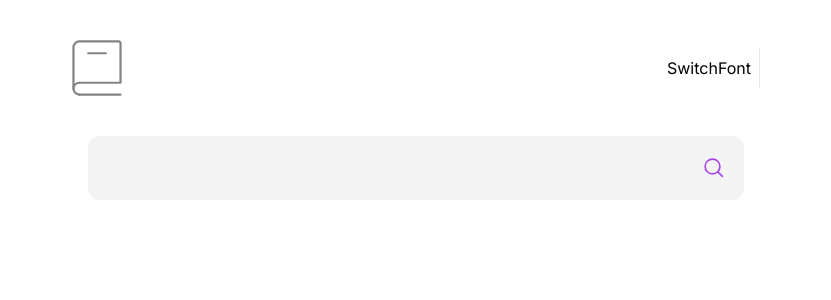
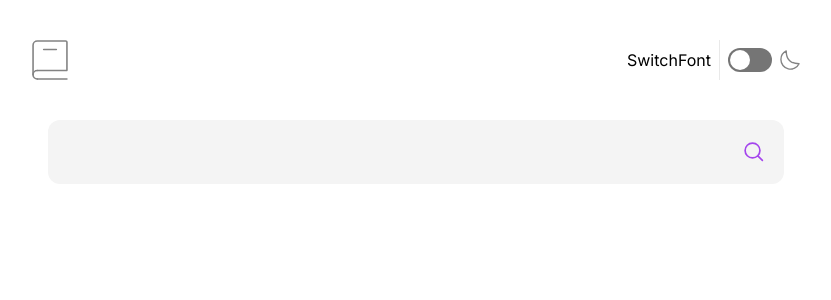
Before and after one commit to alexisdlr/dictionary-web, a Next.js app: page / in a window 1280 px wide. Shown: the top 300 px of the page, without its empty margins (224-1055 px from the left). Built offline with nearby package versions, Linux system fonts and the light colour scheme.

Commit message:
added darkmode store with zustand

```diff
--- a/app/layout.tsx
+++ b/app/layout.tsx
@@ -1,6 +1,8 @@
 import type { Metadata } from "next";
 import { Inter } from "next/font/google";
+import ThemeProvider from "@/components/provider/theme-provider";
 import "./globals.css";
+import Header from "@/components/header";
 
 const inter = Inter({ subsets: ["latin"] });
 
@@ -15,8 +17,10 @@ export default function RootLayout({
   children: React.ReactNode;
 }>) {
   return (
-    <html lang="en">
-      <body className={inter.className}>{children}</body>
+    <html lang="en" className="dark:bg-absolute-dark bg-white">
+      <body className={inter.className}>
+        <ThemeProvider>{children}</ThemeProvider>
+      </body>
     </html>
   );
 }
--- a/app/page.tsx
+++ b/app/page.tsx
@@ -3,11 +3,14 @@ import SearchInput from "@/components/search-input";
 
 export default function Home() {
   return (
-    <main className="flex max-w-3xl min-h-screen flex-col items-center justify-start p-10 mx-auto dark:bg-absolute-dark">
-      <Header />
-      <div className="w-full my-10 px-4">
-        <SearchInput />
+    <div className="flex w-full min-h-screen flex-col items-center justify-start p-10 mx-auto dark:bg-absolute-dark bg-white">
+      <div className="w-full max-w-3xl">
+        <Header />
+        <div className="w-full my-10 px-4">
+          <SearchInput />
+        </div>
+        <main></main>
       </div>
-    </main>
+    </div>
   );
 }
--- a/components/header.tsx
+++ b/components/header.tsx
@@ -1,5 +1,6 @@
 import Image from "next/image";
 import SwitchFont from "./switch-font";
+import SwitchTheme from "./switch-theme";
 
 const Header = () => {
   return (
@@ -8,14 +9,16 @@ const Header = () => {
         <Image
           src="/assets/images/logo.svg"
           alt="Dictionary Web App"
-          width={50}
-          height={50}
+          width={36}
+          height={36}
         />
       </div>
       <div className="flex gap-2 items-center">
         <SwitchFont />
         <div className="w-px h-10 bg-light-gray"></div>
+        <SwitchTheme />
       </div>
+
     </header>
   );
 };
--- /dev/null
+++ b/components/provider/theme-provider.tsx
@@ -0,0 +1,20 @@
+"use client";
+
+import { useThemeStore } from "@/store/theme-store";
+import React, { ReactNode } from "react";
+
+interface ThemeProviderProps {
+  children: ReactNode;
+}
+
+const ThemeProvider: React.FC<ThemeProviderProps> = ({ children }) => {
+  const { darkMode } = useThemeStore();
+  console.log(darkMode)
+  return (
+    <div className={`${darkMode ? "dark" : ""} w-full h-full transition`}>
+      {children}
+    </div>
+  );
+};
+
+export default ThemeProvider;
--- a/components/search-input.tsx
+++ b/components/search-input.tsx
@@ -3,10 +3,10 @@ import React from "react";
 
 export default function SearchInput() {
   return (
-    <div className="relative w-full h-16">
+    <div className="relative w-full h-12 md:h-16">
       <input
-        className="w-full h-full px-4 text-lg text-gray-800 bg-white-smoke border-none rounded-xl focus:outline-none foc us:ring-2 focus:ring-purple
-      font-bold focus:border-transparent
+        className="w-full h-full md:px-4 text-sm md:text-lg text-gray-800 bg-white-smoke border-none rounded-xl focus:outline-none foc us:ring-2 focus:ring-purple
+      font-bold focus:border-transparent dark:bg-pitch-black dark:text-white
     "
       />
       <div className="absolute w-10 h-full flex items-center right-0 top-0">
--- /dev/null
+++ b/components/switch-theme.tsx
@@ -0,0 +1,31 @@
+"use client";
+
+import { useThemeStore } from "@/store/theme-store";
+import Image from "next/image";
+
+const SwitchTheme = () => {
+  const { toggleDarkMode } = useThemeStore();
+
+  return (
+    <div className="flex items-center gap-x-2">
+      <label className="relative inline-flex cursor-pointer items-center">
+        <input
+          onClick={toggleDarkMode}
+          id="switch"
+          type="checkbox"
+          className="peer sr-only"
+        />
+        <label htmlFor="switch" className="hidden"></label>
+        <div className="peer h-6 w-11 rounded-full border-none bg-silver dark:bg-purple after:absolute after:left-[2px] after:top-0.5 after:h-5 after:w-5 after:rounded-full  after:bg-white after:transition-all after:content-['']  peer-checked:after:translate-x-full peer-checked:after:border-white "></div>
+      </label>
+      <Image
+        src={"/assets/images/icon-moon.svg"}
+        alt="Icon moon"
+        width={20}
+        height={20}
+      />
+    </div>
+  );
+};
+
+export default SwitchTheme;
--- /dev/null
+++ b/store/theme-store.ts
@@ -0,0 +1,19 @@
+import { create } from "zustand";
+import { persist } from "zustand/middleware";
+
+interface ThemeStore {
+  darkMode: boolean;
+  toggleDarkMode: () => void;
+}
+
+export const useThemeStore = create<ThemeStore>()(
+  persist(
+    (set, get) => ({
+      darkMode: false,
+      toggleDarkMode: () => set({ darkMode: !get().darkMode}),
+    }),
+    {
+      name: "theme",
+    }
+  )
+);
--- a/tailwind.config.ts
+++ b/tailwind.config.ts
@@ -6,6 +6,8 @@ const config: Config = {
     "./components/**/*.{js,ts,jsx,tsx,mdx}",
     "./app/**/*.{js,ts,jsx,tsx,mdx}",
   ],
+  darkMode: 'class',
+
   theme: {
     extend: {
       screens: {
```
Also changed, not shown: package.json (+5 -4 lines), 1 other file (tests, documents, lock files or other folders).
